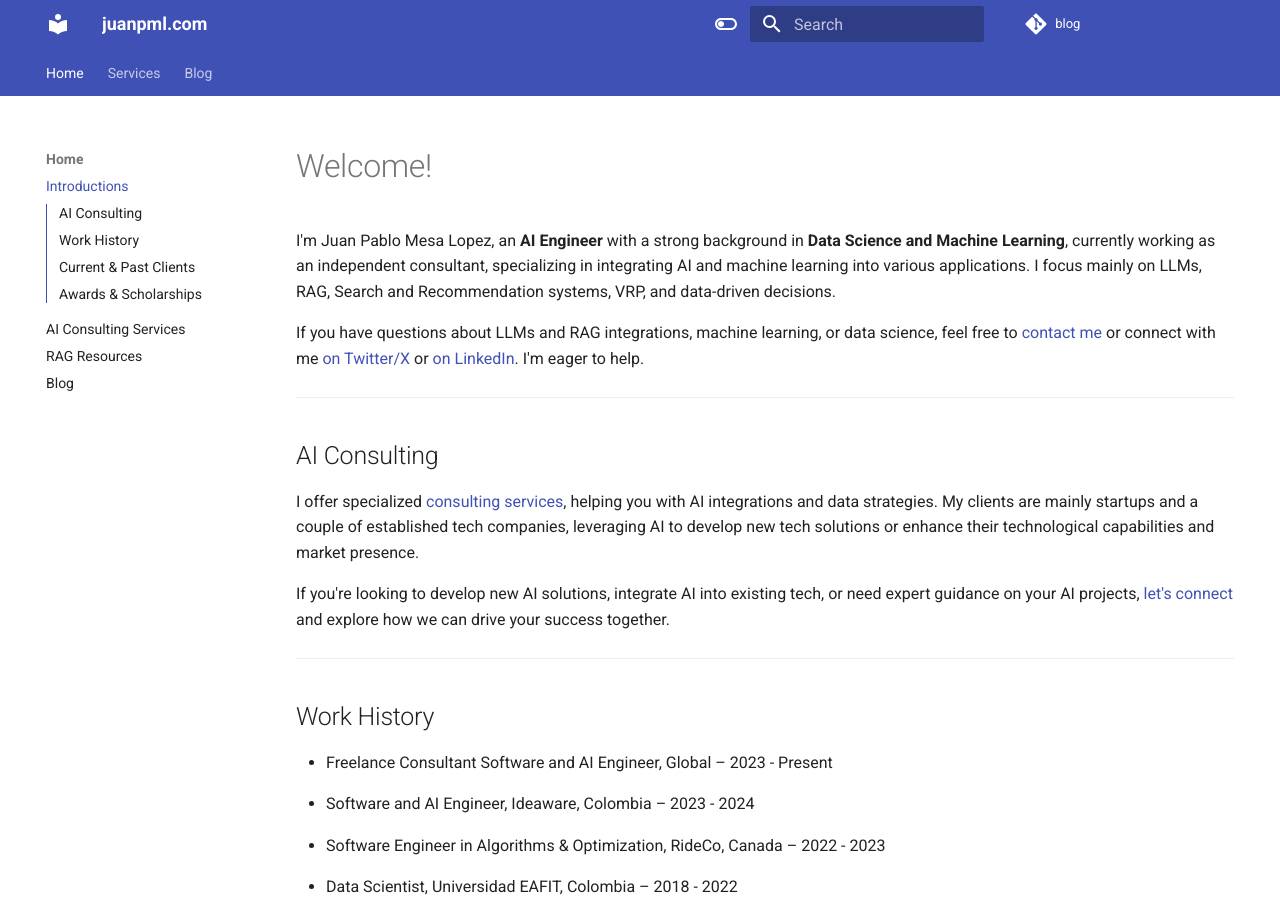
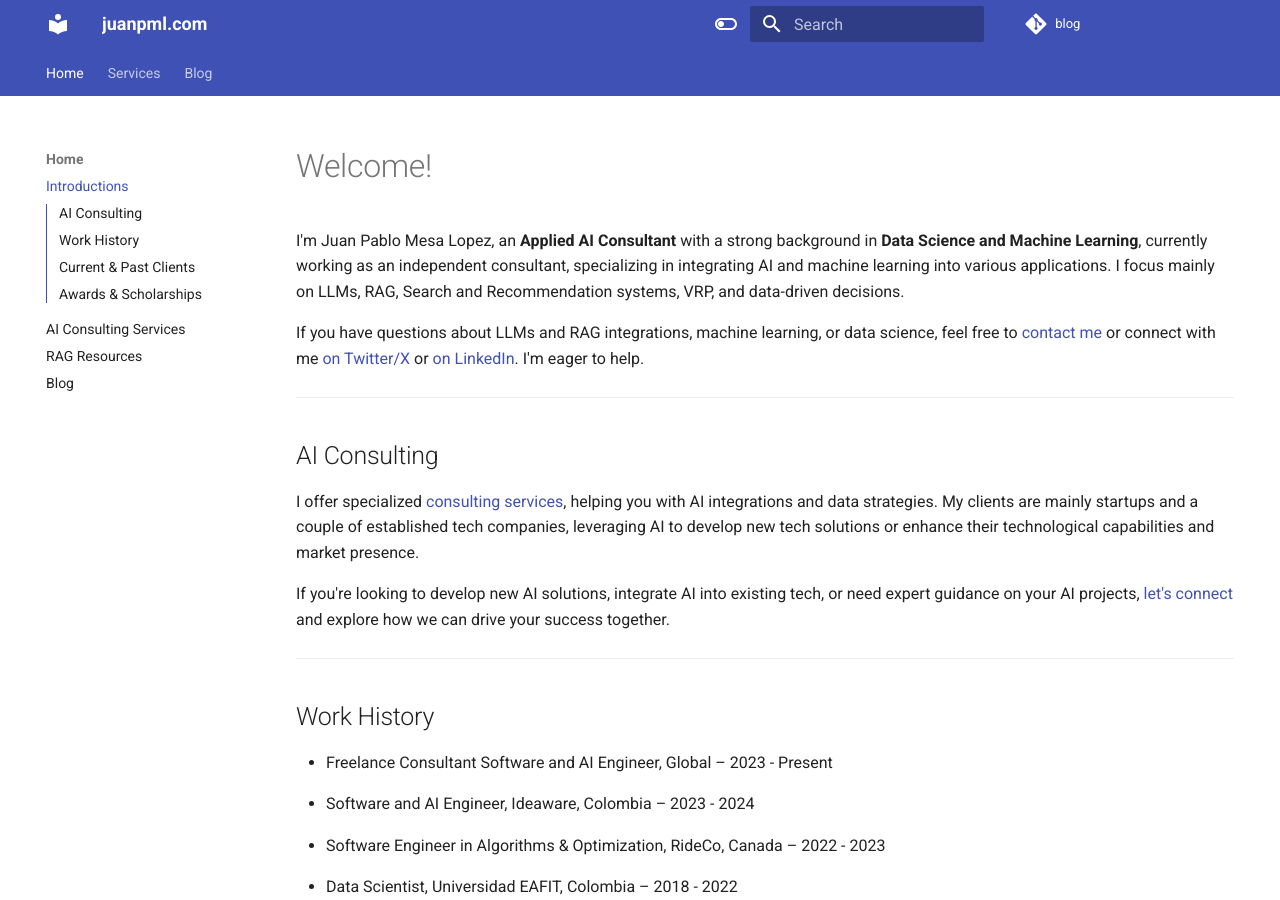
Before and after one commit to mesax1/blog, an MkDocs documentation site: the page built from docs/index.md, in a window 1280 px wide and 900 px high. Built offline with MkDocs 1.6.1 and Material for MkDocs 9.7.7, drawn with Linux system fonts in a browser that asks for light colours; comment, search, counter and statistics services are not loaded.

Commit message:
Changed AI engineer for Applied AI consultant in index.md

```diff
--- a/docs/index.md
+++ b/docs/index.md
@@ -1,6 +1,6 @@
 # Welcome!
 
-I'm Juan Pablo Mesa Lopez, an **AI Engineer** with a strong background in **Data Science and Machine Learning**, currently working as an independent consultant, specializing in integrating AI and machine learning into various applications. I focus mainly on LLMs, RAG, Search and Recommendation systems, VRP, and data-driven decisions.
+I'm Juan Pablo Mesa Lopez, an **Applied AI Consultant** with a strong background in **Data Science and Machine Learning**, currently working as an independent consultant, specializing in integrating AI and machine learning into various applications. I focus mainly on LLMs, RAG, Search and Recommendation systems, VRP, and data-driven decisions.
 
 If you have questions about LLMs and RAG integrations, machine learning, or data science, feel free to [contact me](mailto:mesax1@gmail.com) or connect with me [on Twitter/X](https://twitter.com/juanpml_){:target="_blank"} or [on LinkedIn](http://www.linkedin.com/in/juan-pablo-mesa-lopez-1633b8148){:target="_blank"}. I'm eager to help.
 
```
